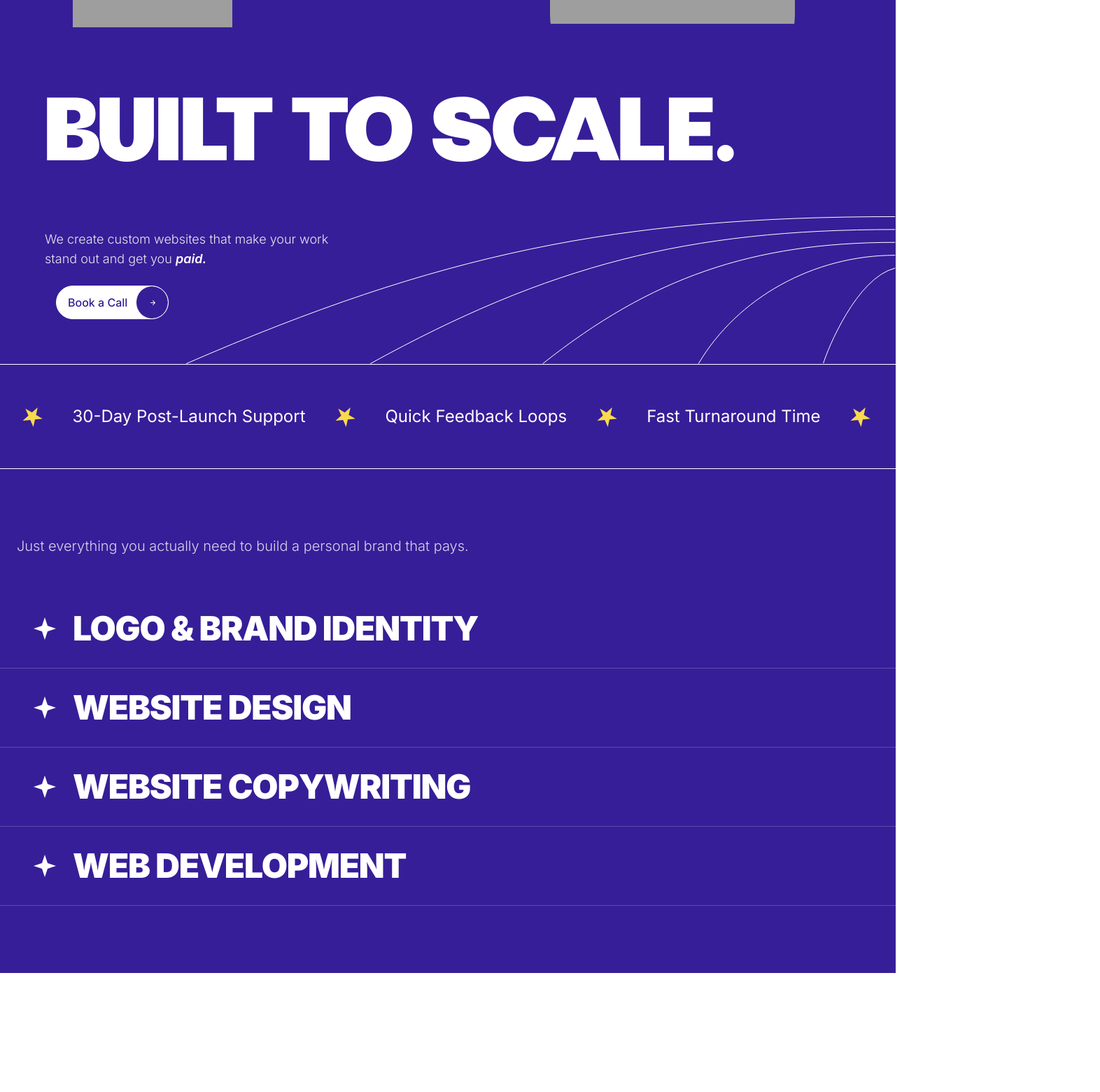
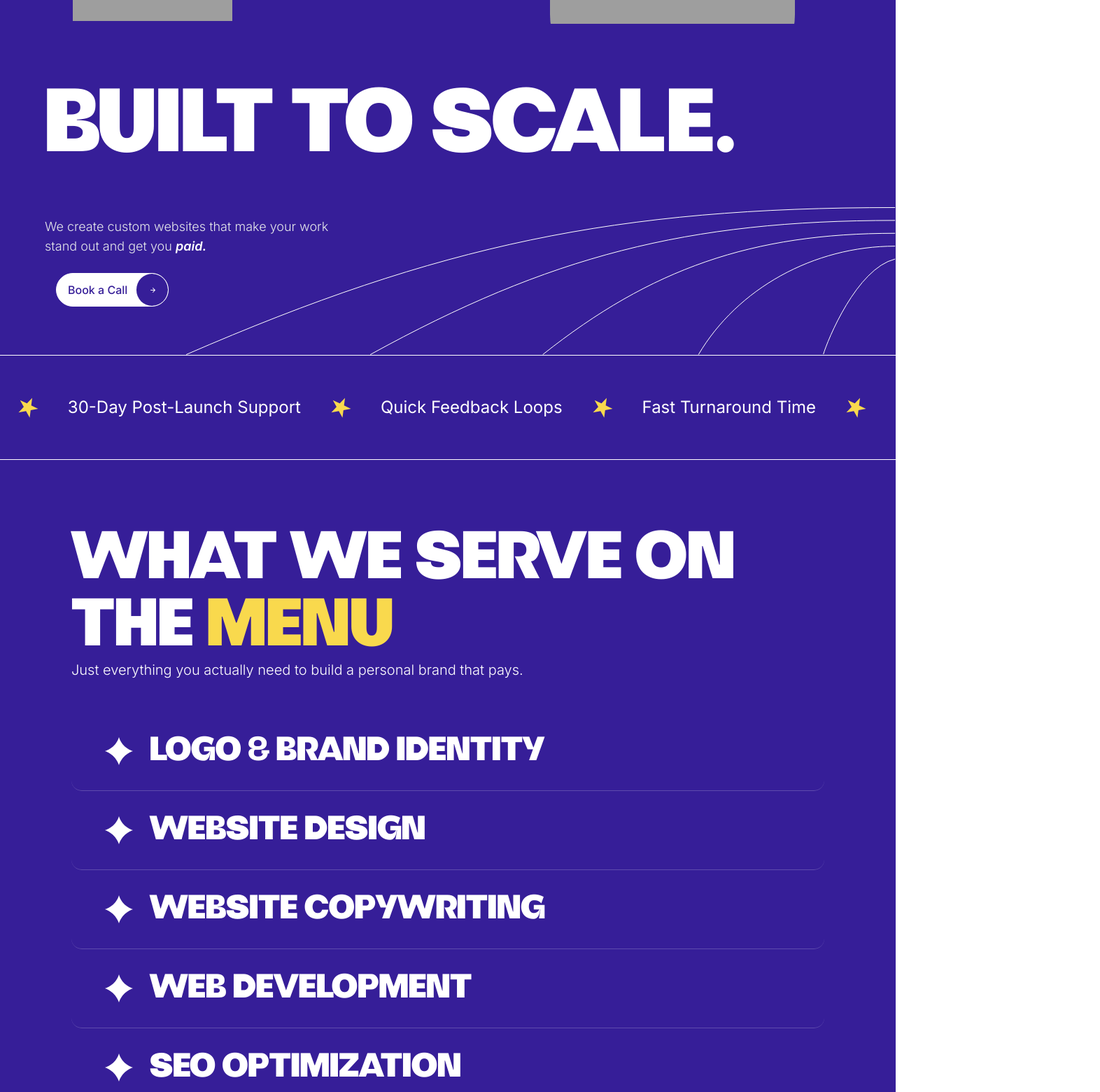
Before and after one commit to cyber-zeff/vistazo-main, a Next.js app: page / in a window 1280 px wide. Shown: the part 400-1960 px from the top of the page at 70% size, 1572 px wide, since content can reach past the window. Before the commit the page ends 1797 px from the top, so only its background shows below. Built offline with nearby package versions, Linux system fonts and the light colour scheme; grey boxes are pictures that could not be loaded.

Commit message:
services-font-upd

```diff
--- a/app/components/Services.tsx
+++ b/app/components/Services.tsx
@@ -2,21 +2,21 @@
 
 import { useEffect, useRef, useState } from "react"
 import gsap from "gsap"
-import { ScrollTrigger } from "gsap/ScrollTrigger"
-
 
 const services = [
-    { title: "LOGO & BRAND IDENTITY", image: "/logo-brand-identity-design.jpg" },
-    { title: "WEBSITE DESIGN", image: "/website-design-mockup.png" },
-    { title: "WEBSITE COPYWRITING", image: "/website-copywriting-content.jpg" },
-    { title: "WEB DEVELOPMENT", image: "/web-development-code.png" },
+    { title: "logo & brand identity", image: "#" },
+    { title: "website design", image: "#" },
+    { title: "website copywriting", image: "#" },
+    { title: "web development", image: "#" },
+    {title: "seo optimization", image: "#" }
 ]
 
 function DiamondStar({ className }: { className?: string }) {
     return (
-        <svg className={className} width="32" height="32" viewBox="0 0 32 32" fill="currentColor">
-            <path d="M16 0L20 12L32 16L20 20L16 32L12 20L0 16L12 12L16 0Z" />
+        <svg xmlns="http://www.w3.org/2000/svg" width="40" height="40" viewBox="0 0 40 40" fill="currentColor">
+            <path d="M20 0C24.743 16.1245 40 20 40 20C40 20 25.4881 23.8755 20 40C14.5119 23.8755 0 20 0 20C0 20 15.257 16.1245 20 0Z" fill="currentColor" />
         </svg>
+
     )
 }
 
@@ -45,7 +45,7 @@ function ServiceItem({
             tl.to(
                 star,
                 {
-                    rotation: -180,
+                    rotation: 180,
                     duration: 0.5,
                     ease: "power2.out",
                 },
@@ -79,13 +79,13 @@ function ServiceItem({
     return (
         <div
             ref={itemRef}
-            className="group relative flex items-center justify-between px-6 md:px-12 py-6 md:py-8 border-b border-white/20 cursor-pointer transition-colors duration-300 hover:bg-indigo-600/50"
+            className="group relative flex items-center justify-between px-6 md:px-12 py-6 md:py-8 border-b border-white/20 cursor-pointer transition-colors duration-300 hover:bg-[rgba(103,85,207,0.75)] rounded-[15px]"
         >
             <div className="flex items-center gap-4 md:gap-6">
-                <div ref={starRef} className="text-white transition-colors duration-300 group-hover:text-yellow-400">
+                <div ref={starRef} className="text-white transition-colors duration-300 group-hover:text-[#F9D94D]">
                     <DiamondStar className="w-6 h-6 md:w-8 md:h-8" />
                 </div>
-                <h3 className="text-2xl md:text-4xl lg:text-5xl font-black text-white uppercase tracking-tight transition-colors duration-300 group-hover:text-yellow-400">
+                <h3 className="text-[48px] quantaFont tracking-tight transition-colors duration-300 group-hover:text-[#F9D94D]">
                     {service.title}
                 </h3>
             </div>
@@ -104,9 +104,12 @@ function ServiceItem({
 
 export default function HoverVistazo() {
     return (
-        <section className="py-16 md:py-24">
-            <div className="max-w-7xl mx-auto px-6 mb-12">
-                <p className="text-white/80 text-lg md:text-xl">
+        <section className="px-25.5 md:py-24">
+            <div className="max-w-7xl mx-auto mb-12">
+                <h2 className="text-[96px] quantaFont leading-normal">
+                    What we serve on <br /> the <span className="text-[#F9D94D]">menu</span>
+                </h2>
+                <p className="text-[20px]">
                     Just everything you actually need to build a personal brand that pays.
                 </p>
             </div>
--- a/app/components/Showcase.tsx
+++ b/app/components/Showcase.tsx
@@ -14,12 +14,12 @@ export default function Showcase() {
         {/* DESKTOP / LAPTOP VERSION */}
         <div className="hidden md:block relative z-10 w-full">
 
-          <h1 className="font-extrabold text-[100px] leading-[1.1] tracking-tight quantaFont">
+          <h1 className="font-extrabold text-[128px] leading-normal tracking-tight quantaFont">
             DESIGNED FOR
           </h1>
 
           {/* Typewriter Line */}
-          <div className="font-extrabold text-[100px] leading-[1.1] tracking-tight quantaFont">
+          <div className="font-extrabold text-[128px] leading-normal tracking-tight quantaFont">
             <span className="text-[#F9D94D]">
               <Typewriter />
             </span>
@@ -54,7 +54,7 @@ export default function Showcase() {
               />
             </div>
 
-            <h1 className="font-extrabold text-[100px] leading-[1.1] tracking-tight quantaFont">
+            <h1 className="font-extrabold text-[128px] leading-normal tracking-tight quantaFont">
               BUILT TO SCALE.
             </h1>
           </div>
--- a/app/globals.css
+++ b/app/globals.css
@@ -33,12 +33,10 @@
 }
 
 .quantaFont {
-  color: #fff;
   font-family: "QuantaGroteskPro";
-  font-size: 128px;
   font-style: normal;
   font-weight: 700;
-  line-height: normal;
+  line-height: 1;
   text-transform: uppercase;
-  letter-spacing: 0rem;
+  letter-spacing: 0;
 }
--- a/app/page.tsx
+++ b/app/page.tsx
@@ -10,8 +10,8 @@ export default function Home() {
       <Navbar />
       <Showcase />
       <Specs />
+      <Services />
       <LinkedInBrand />
-      <Services />
 {/* <svg
   viewBox="0 0 1440 120"
   preserveAspectRatio="none"
```
